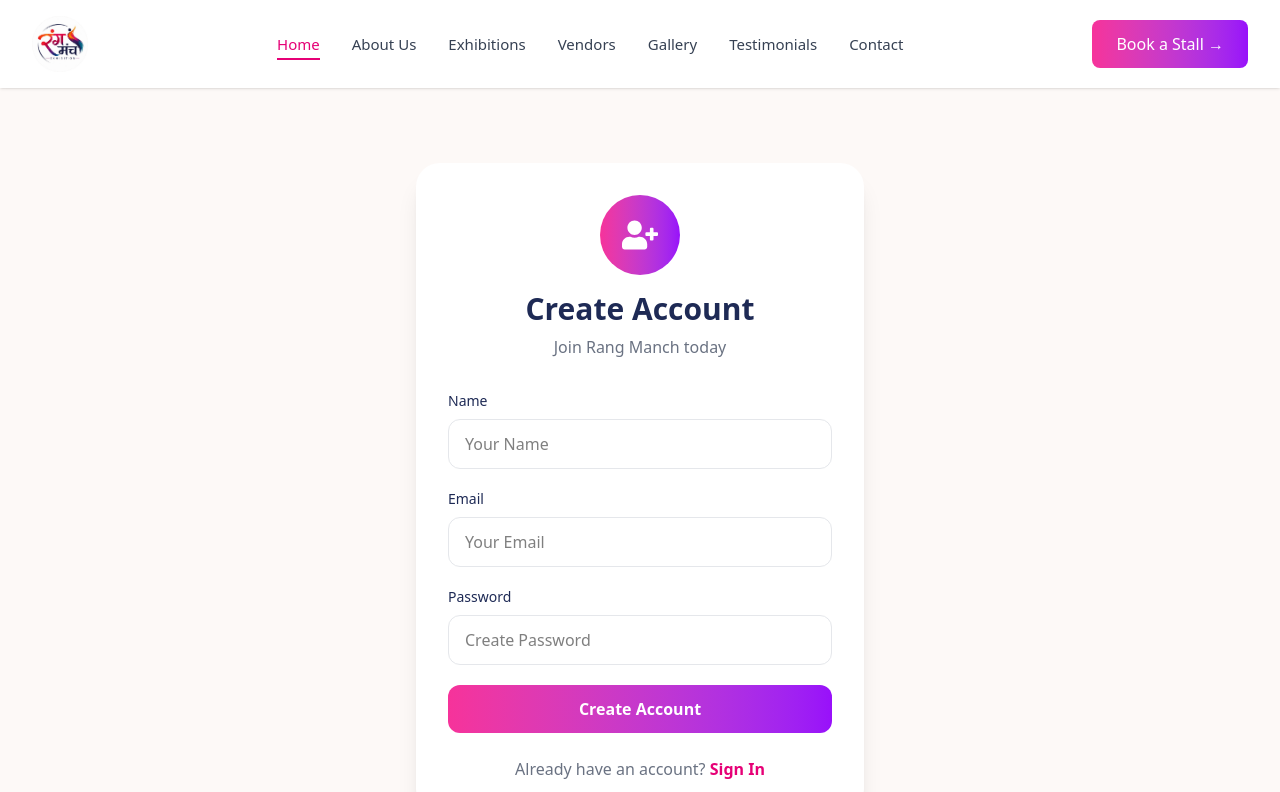
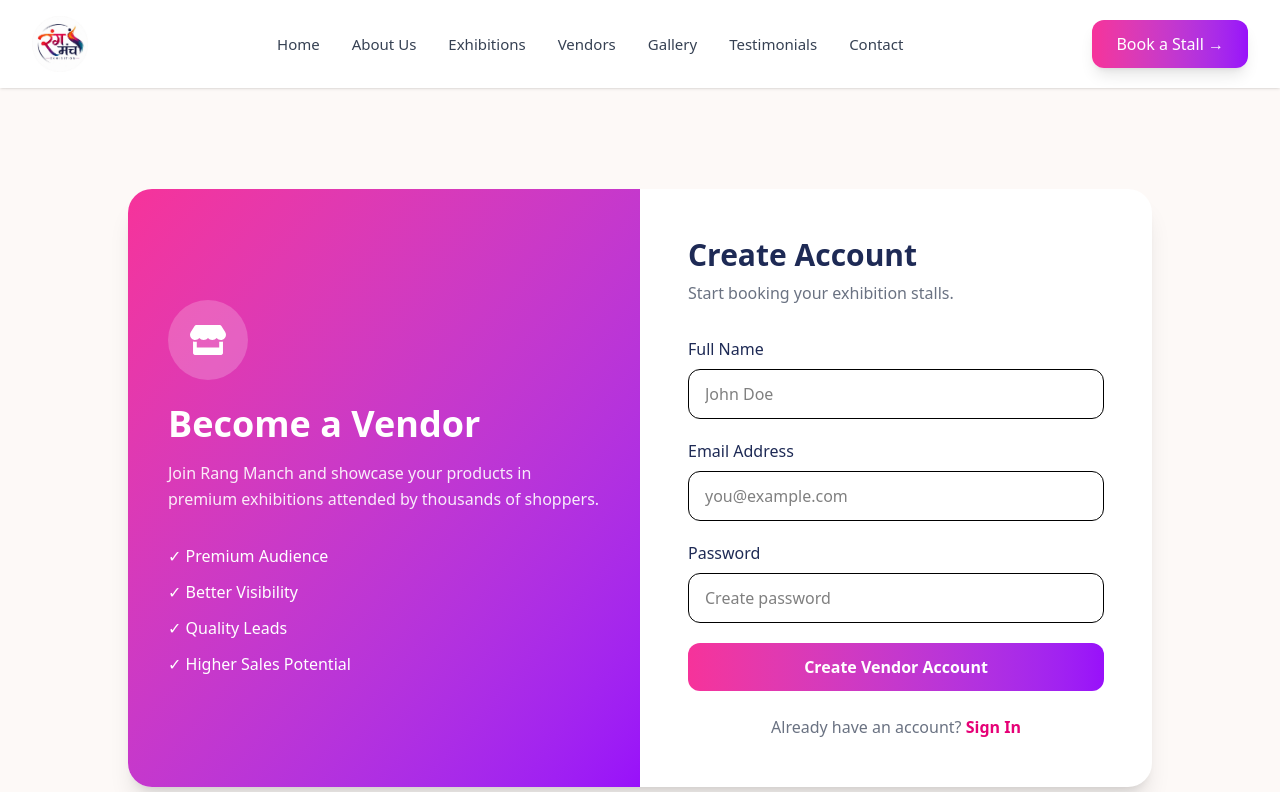
Before and after one commit to devspark-2501/RangManch-Website, a Next.js app in the folder front-end/: page /sign_up in a window 1280 px wide. Shown: the top 792 px of the page. Built offline with nearby package versions, Linux system fonts and the light colour scheme.

Commit message:
NavBar.jsx is updated for backend feature

```diff
--- a/front-end/app/Component/SectionOne/NavBar.jsx
+++ b/front-end/app/Component/SectionOne/NavBar.jsx
@@ -8,13 +8,13 @@ export default function NavBar() {
   const [menuOpen, setMenuOpen] = useState(false);
 
   const navLinks = [
-    { name: "Home", href: "#" },
-    { name: "About Us", href: "#" },
-    { name: "Exhibitions", href: "#" },
-    { name: "Vendors", href: "#" },
-    { name: "Gallery", href: "#" },
-    { name: "Testimonials", href: "#" },
-    { name: "Contact", href: "#" },
+    { name: "Home", href: "/" },
+    { name: "About Us", href: "/about" },
+    { name: "Exhibitions", href: "/exhibitions" },
+    { name: "Vendors", href: "/vendors" },
+    { name: "Gallery", href: "/gallery" },
+    { name: "Testimonials", href: "/testimonials" },
+    { name: "Contact", href: "/contact" },
   ];
 
   return (
@@ -25,7 +25,7 @@ export default function NavBar() {
         <Link href="/">
           <Image
             src="/rm_logo.png"
-            alt="RangManch Logo"
+            alt="Rang Manch Logo"
             width={120}
             height={60}
             priority
@@ -33,17 +33,13 @@ export default function NavBar() {
           />
         </Link>
 
-        {/* Desktop Menu */}
+        {/* Desktop Navigation */}
         <ul className="hidden lg:flex items-center gap-8 text-[15px] font-medium text-gray-700">
-          {navLinks.map((link, index) => (
-            <li key={index}>
+          {navLinks.map((link) => (
+            <li key={link.name}>
               <Link
                 href={link.href}
-                className={`hover:text-pink-600 transition-all duration-300 ${
-                  link.name === "Home"
-                    ? "text-pink-600 border-b-2 border-pink-600 pb-1"
-                    : ""
-                }`}
+                className="hover:text-pink-600 transition-all duration-300"
               >
                 {link.name}
               </Link>
@@ -51,10 +47,10 @@ export default function NavBar() {
           ))}
         </ul>
 
-        {/* Desktop Button */}
+        {/* Desktop CTA */}
         <Link
-          href="#"
-          className="hidden lg:flex items-center gap-2 px-6 py-3 rounded-lg text-white font-medium bg-gradient-to-r from-pink-500 to-purple-600 hover:scale-105 transition-all duration-300"
+          href="/sign_up"
+          className="hidden lg:flex items-center gap-2 px-6 py-3 rounded-xl text-white font-medium bg-gradient-to-r from-pink-500 to-purple-600 hover:scale-105 transition-all duration-300 shadow-lg"
         >
           Book a Stall →
         </Link>
@@ -73,12 +69,12 @@ export default function NavBar() {
       {/* Mobile Menu */}
       <div
         className={`lg:hidden bg-white overflow-hidden transition-all duration-300 ${
-          menuOpen ? "max-h-[500px]" : "max-h-0"
+          menuOpen ? "max-h-[600px]" : "max-h-0"
         }`}
       >
         <ul className="flex flex-col px-5 py-3">
-          {navLinks.map((link, index) => (
-            <li key={index}>
+          {navLinks.map((link) => (
+            <li key={link.name}>
               <Link
                 href={link.href}
                 onClick={() => setMenuOpen(false)}
@@ -89,9 +85,11 @@ export default function NavBar() {
             </li>
           ))}
 
+          {/* Mobile CTA */}
           <Link
-            href="#"
-            className="mt-4 text-center px-5 py-3 rounded-lg text-white font-medium bg-gradient-to-r from-pink-500 to-purple-600"
+            href="/sign_up"
+            onClick={() => setMenuOpen(false)}
+            className="mt-4 text-center px-5 py-3 rounded-xl text-white font-medium bg-gradient-to-r from-pink-500 to-purple-600"
           >
             Book a Stall →
           </Link>
--- a/front-end/app/sign_in/page.js
+++ b/front-end/app/sign_in/page.js
@@ -1,70 +1,114 @@
 "use client";
 
 import Link from "next/link";
-import { FaUserCircle } from "react-icons/fa";
+import { useState } from "react";
+import { FaStore } from "react-icons/fa";
 
 export default function SignIn() {
+  const [form, setForm] = useState({
+    email: "",
+    password: "",
+  });
+
+  const handleSubmit = async (e) => {
+    e.preventDefault();
+
+    console.log(form);
+
+    // next-auth signIn() here later
+
+    alert("Logged In");
+  };
+
   return (
-    <div className="min-h-screen flex items-center justify-center bg-[#fdf9f7] px-5">
-      <div className="w-full max-w-md bg-white rounded-3xl shadow-xl p-8">
+    <div className="min-h-screen bg-[#fdf9f7] flex items-center justify-center px-5 py-10">
+      <div className="w-full max-w-4xl bg-white rounded-3xl shadow-xl overflow-hidden grid md:grid-cols-2">
 
-        <div className="text-center mb-8">
-          <div className="w-20 h-20 mx-auto rounded-full bg-gradient-to-r from-pink-500 to-purple-600 flex items-center justify-center text-white text-4xl">
-            <FaUserCircle />
+        {/* LEFT */}
+        <div className="hidden md:flex flex-col justify-center bg-gradient-to-br from-pink-500 to-purple-600 p-10 text-white">
+
+          <div className="w-20 h-20 rounded-full bg-white/20 flex items-center justify-center text-4xl mb-6">
+            <FaStore />
           </div>
 
-          <h1 className="text-3xl font-bold text-[#1e2a55] mt-4">
+          <h1 className="text-4xl font-bold mb-4">
             Welcome Back
           </h1>
 
-          <p className="text-gray-500 mt-2">
-            Sign in to your account
+          <p className="leading-relaxed text-white/90">
+            Sign in to manage your bookings, stalls, exhibitions and vendor
+            profile.
           </p>
         </div>
 
-        <form className="space-y-5">
+        {/* RIGHT */}
+        <div className="p-8 md:p-12">
+
+          <div className="mb-8">
+            <h2 className="text-3xl font-bold text-[#1e2a55]">
+              Vendor Login
+            </h2>
+
+            <p className="text-gray-500 mt-2">
+              Access your vendor dashboard.
+            </p>
+          </div>
+
+          <form onSubmit={handleSubmit} className="space-y-5">
+
             <div>
-            <label className="block mb-2 text-sm font-medium text-[#1e2a55]">
-              Email
+              <label className="block mb-2 font-medium text-[#1e2a55]">
+                Email Address
               </label>
 
               <input
                 type="email"
-              placeholder="Enter your email"
-              className="w-full px-4 py-3 rounded-xl border border-gray-200 focus:outline-none focus:border-pink-500"
+                required
+                value={form.email}
+                onChange={(e) =>
+                  setForm({ ...form, email: e.target.value })
+                }
+                placeholder="you@example.com"
+                className="w-full px-4 py-3 border rounded-xl focus:outline-none focus:border-pink-500"
               />
             </div>
 
             <div>
-            <label className="block mb-2 text-sm font-medium text-[#1e2a55]">
+              <label className="block mb-2 font-medium text-[#1e2a55]">
                 Password
               </label>
 
               <input
                 type="password"
+                required
+                value={form.password}
+                onChange={(e) =>
+                  setForm({ ...form, password: e.target.value })
+                }
                 placeholder="Enter password"
-              className="w-full px-4 py-3 rounded-xl border border-gray-200 focus:outline-none focus:border-pink-500"
+                className="w-full px-4 py-3 border rounded-xl focus:outline-none focus:border-pink-500"
               />
             </div>
 
             <button
               type="submit"
-            className="w-full py-3 rounded-xl text-white font-semibold bg-gradient-to-r from-pink-500 to-purple-600 hover:scale-[1.02] transition"
+              className="w-full py-3 rounded-xl bg-gradient-to-r from-pink-500 to-purple-600 text-white font-semibold hover:scale-[1.02] transition"
             >
               Sign In
             </button>
           </form>
 
-        <p className="text-center text-gray-500 mt-6">
-          Don't have an account?{" "}
+          <p className="text-center mt-6 text-gray-500">
+            New Vendor?{" "}
             <Link
-            href="/signup"
+              href="/sign_up"
               className="text-pink-600 font-semibold"
             >
-            Sign Up
+              Create Account
             </Link>
           </p>
         </div>
       </div>
+    </div>
   );
 }
--- a/front-end/app/sign_up/page.js
+++ b/front-end/app/sign_up/page.js
@@ -1,76 +1,132 @@
 "use client";
 
 import Link from "next/link";
-import { FaUserPlus } from "react-icons/fa";
+import { useState } from "react";
+import { FaStore } from "react-icons/fa";
 
 export default function SignUp() {
+  const [form, setForm] = useState({
+    name: "",
+    email: "",
+    password: "",
+  });
+
+  const handleSubmit = async (e) => {
+    e.preventDefault();
+
+    console.log(form);
+
+    // Later MongoDB API call
+
+    alert("Account Created Successfully");
+  };
+
   return (
-    <div className="min-h-screen flex items-center justify-center bg-[#fdf9f7] px-5">
-      <div className="w-full max-w-md bg-white rounded-3xl shadow-xl p-8">
+    <div className="min-h-screen bg-[#fdf9f7] flex items-center justify-center px-5 py-10">
+      <div className="w-full max-w-5xl bg-white rounded-3xl shadow-xl overflow-hidden grid md:grid-cols-2">
 
-        <div className="text-center mb-8">
-          <div className="w-20 h-20 mx-auto rounded-full bg-gradient-to-r from-pink-500 to-purple-600 flex items-center justify-center text-white text-4xl">
-            <FaUserPlus />
+        {/* LEFT */}
+        <div className="hidden md:flex flex-col justify-center bg-gradient-to-br from-pink-500 to-purple-600 p-10 text-white">
+
+          <div className="w-20 h-20 rounded-full bg-white/20 flex items-center justify-center text-4xl mb-6">
+            <FaStore />
           </div>
 
-          <h1 className="text-3xl font-bold text-[#1e2a55] mt-4">
-            Create Account
+          <h1 className="text-4xl font-bold mb-4">
+            Become a Vendor
           </h1>
 
+          <p className="text-white/90 leading-relaxed">
+            Join Rang Manch and showcase your products in premium exhibitions
+            attended by thousands of shoppers.
+          </p>
+
+          <div className="mt-8 space-y-3">
+            <p>✓ Premium Audience</p>
+            <p>✓ Better Visibility</p>
+            <p>✓ Quality Leads</p>
+            <p>✓ Higher Sales Potential</p>
+          </div>
+        </div>
+
+        {/* RIGHT */}
+        <div className="p-8 md:p-12">
+
+          <div className="mb-8">
+            <h2 className="text-3xl font-bold text-[#1e2a55]">
+              Create Account
+            </h2>
+
             <p className="text-gray-500 mt-2">
-            Join Rang Manch today
+              Start booking your exhibition stalls.
             </p>
           </div>
 
-        <form className="space-y-5">
+          <form onSubmit={handleSubmit} className="space-y-5">
+
             <div>
-            <label className="block mb-2 text-sm font-medium text-[#1e2a55]">
-              Name
+              <label className="block mb-2 font-medium text-[#1e2a55]">
+                Full Name
               </label>
 
               <input
                 type="text"
-              placeholder="Your Name"
-              className="w-full px-4 py-3 rounded-xl border border-gray-200 focus:outline-none focus:border-pink-500"
+                required
+                value={form.name}
+                onChange={(e) =>
+                  setForm({ ...form, name: e.target.value })
+                }
+                placeholder="John Doe"
+                className="w-full px-4 py-3 border rounded-xl focus:outline-none focus:border-pink-500"
               />
             </div>
 
             <div>
-            <label className="block mb-2 text-sm font-medium text-[#1e2a55]">
-              Email
+              <label className="block mb-2 font-medium text-[#1e2a55]">
+                Email Address
               </label>
 
               <input
                 type="email"
-              placeholder="Your Email"
-              className="w-full px-4 py-3 rounded-xl border border-gray-200 focus:outline-none focus:border-pink-500"
+                required
+                value={form.email}
+                onChange={(e) =>
+                  setForm({ ...form, email: e.target.value })
+                }
+                placeholder="you@example.com"
+                className="w-full px-4 py-3 border rounded-xl focus:outline-none focus:border-pink-500"
               />
             </div>
 
             <div>
-            <label className="block mb-2 text-sm font-medium text-[#1e2a55]">
+              <label className="block mb-2 font-medium text-[#1e2a55]">
                 Password
               </label>
 
               <input
                 type="password"
-              placeholder="Create Password"
-              className="w-full px-4 py-3 rounded-xl border border-gray-200 focus:outline-none focus:border-pink-500"
+                required
+                value={form.password}
+                onChange={(e) =>
+                  setForm({ ...form, password: e.target.value })
+                }
+                placeholder="Create password"
+                className="w-full px-4 py-3 border rounded-xl focus:outline-none focus:border-pink-500"
               />
             </div>
 
             <button
               type="submit"
-            className="w-full py-3 rounded-xl text-white font-semibold bg-gradient-to-r from-pink-500 to-purple-600 hover:scale-[1.02] transition"
+              className="w-full py-3 rounded-xl bg-gradient-to-r from-pink-500 to-purple-600 text-white font-semibold hover:scale-[1.02] transition"
             >
-            Create Account
+              Create Vendor Account
             </button>
           </form>
 
-        <p className="text-center text-gray-500 mt-6">
+          <p className="text-center mt-6 text-gray-500">
             Already have an account?{" "}
             <Link
-            href="/signin"
+              href="/sign_in"
               className="text-pink-600 font-semibold"
             >
               Sign In
@@ -78,5 +134,6 @@ export default function SignUp() {
           </p>
         </div>
       </div>
+    </div>
   );
 }
--- /dev/null
+++ b/front-end/middleware.js
@@ -0,0 +1,5 @@
+export { auth as middleware } from "@/lib/auth";
+
+export const config = {
+  matcher: ["/Book-Stall"],
+};
```
Lines whose indentation alone changed are shown as unchanged.
